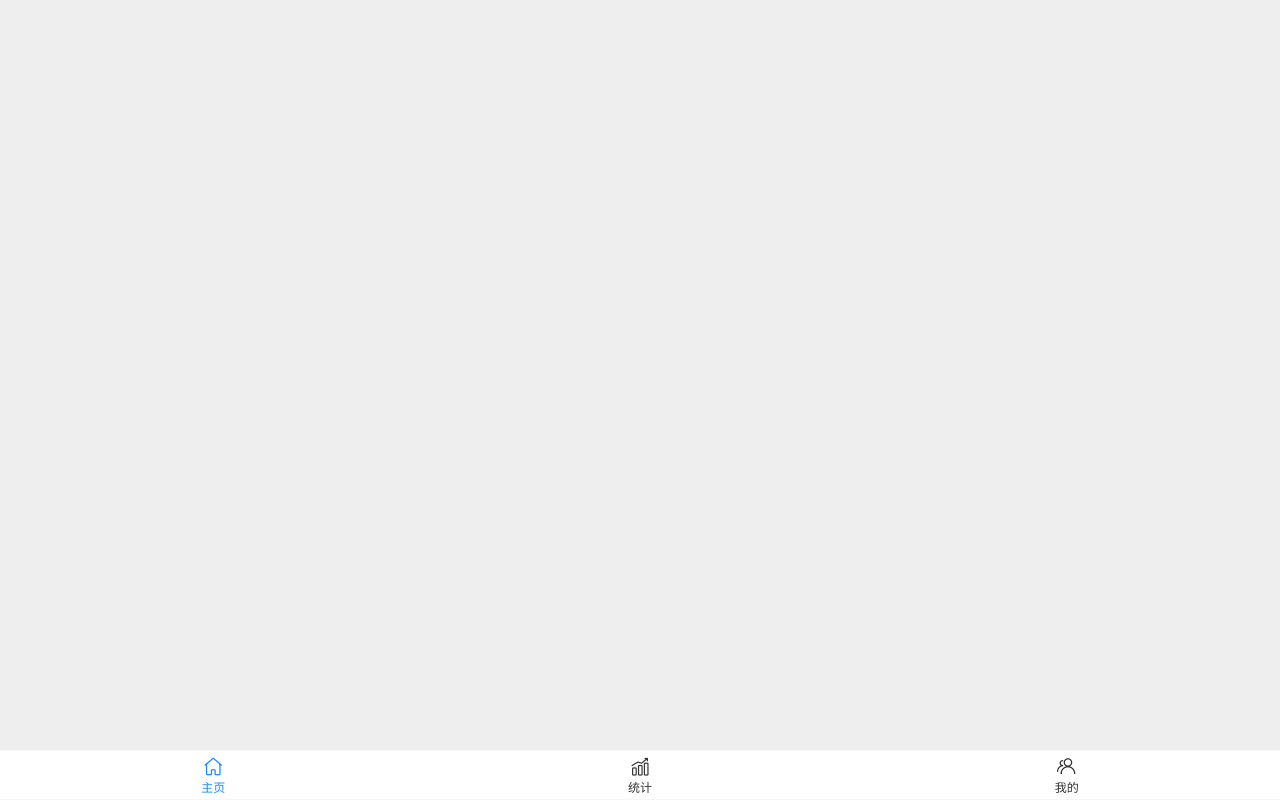
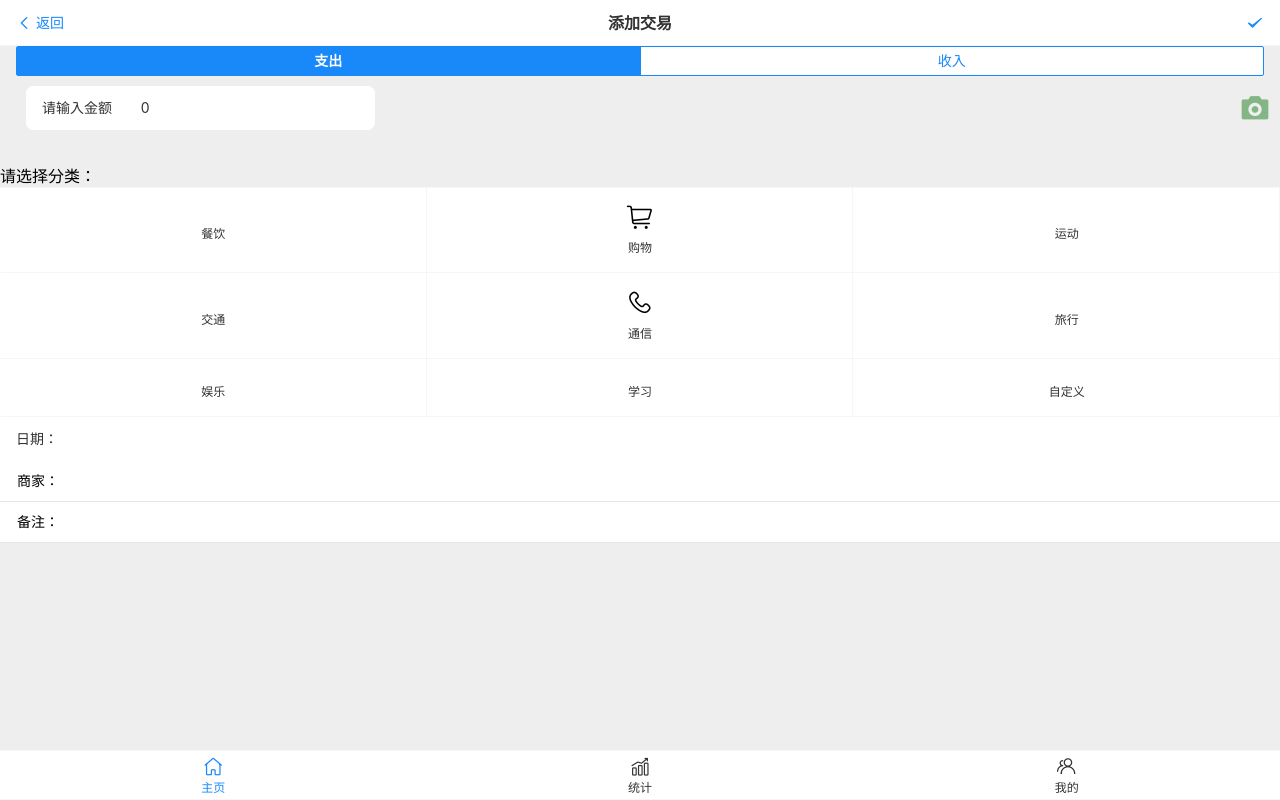
Before and after one commit to liuyiting3158/app-, a Vue app in the folder jizhang-vue3/: page /#/deal in a window 1280 px wide. Before the commit this address had no page. Built offline with nearby package versions, Linux system fonts and the light colour scheme.

Commit message:
2023-2-3: vant4官网在00:18 时挂了，写不了了

```diff
--- /dev/null
+++ b/jizhang-vue3/src/components/AddDeal.vue
@@ -0,0 +1,53 @@
+<template>
+    <div class="content">
+        <div class="content-left">
+            <!-- 可以使用 CellGroup 作为容器 -->
+            <van-cell-group inset>
+                <van-field
+                    v-model="value"
+                    label="请输入金额"
+                    placeholder="请输入金额"
+                />
+            </van-cell-group>
+
+        </div>
+        <div class="content-right">
+            <van-icon name="photograph"/>
+        </div>
+    </div>
+    <van-divider/>
+
+</template>
+
+<script setup>
+
+import {ref} from "vue";
+
+const value=ref(0);
+
+</script>
+
+<style scoped lang="less">
+
+.content {
+    display: flex;
+    flex-direction: row;
+    justify-content: space-between;
+    margin-top: 10px;
+    margin-left: 10px;
+    margin-right: 10px;
+
+    .content-left {
+        font-size: 30px;
+        color: #84B585;
+    }
+
+    .content-right {
+        font-size: 30px;
+        color: #84B585;
+        //居中
+        align-self: center;
+    }
+}
+
+</style>
--- /dev/null
+++ b/jizhang-vue3/src/components/AddDealBottom.vue
@@ -0,0 +1,74 @@
+<template>
+    <div class="bottom">
+        <div class="time">
+            <van-cell title="日期：" :value="date" @click="show = true"/>
+            <van-calendar v-model:show="show" @confirm="onConfirm"/>
+        </div>
+        <div class="type">
+            <div class="text">商家：</div>
+            <div class="type-content">
+                <input type="text" class="type-content-input">
+            </div>
+        </div>
+        <div class="type">
+            <div class="text">备注：</div>
+            <div class="type-content">
+                <input type="text" class="type-content-input">
+            </div>
+
+        </div>
+    </div>
+</template>
+
+<script setup>
+
+import {ref} from "vue";
+
+const date = ref('');
+const show = ref(false);
+
+const formatDate = (date) => `${date.getFullYear()}/${date.getMonth() + 1}/${date.getDate()}`;
+const onConfirm = (value) => {
+    show.value = false;
+    date.value = formatDate(value);
+};
+
+
+</script>
+
+<style scoped lang="less">
+.type {
+    display: flex;
+    flex-direction: row;
+    background-color: #fff;
+    //下边框
+    border-bottom: 1px solid #e5e5e5;
+    height: 40px;
+
+    .text {
+        line-height: 40px;
+        text-align: center;
+        margin-left: 17px;
+        font-size: 14px;
+    }
+
+    .type-content {
+        flex: 1;
+
+        .type-content-input {
+            width: 90%;
+            height: 35px;
+            margin-right: 10px;
+            font-size: 14px;
+            padding-left: 10px;
+            border: none;
+            //文字右对齐
+
+            text-align: right;
+            color: #969799;
+        }
+    }
+
+}
+
+</style>
--- /dev/null
+++ b/jizhang-vue3/src/components/Expend.vue
@@ -0,0 +1,60 @@
+<template>
+    <van-grid :column-num="3">
+        <van-grid-item
+            v-for="(item,index) in data"
+            :key="index" :icon=item.icon :text=item.text
+        />
+    </van-grid>
+
+</template>
+
+<script setup>
+
+const data = [
+    {
+        text: '餐饮',
+        icon: 'food-o'
+    },
+    {
+        text: '购物',
+        icon: 'shopping-cart-o'
+    },
+    {
+        text: '运动',
+        icon: 'basketball-o',
+    },
+    {
+        text: '交通',
+        icon: 'bus-o'
+    },
+    {
+        text: '通信',
+        icon: 'phone-o'
+    },
+    {
+        text: '旅行',
+        icon: 'airplay-o'
+    },
+    {
+        text: '娱乐',
+        //游戏图标
+        icon: 'game-o'
+    },
+    {
+        text: '学习',
+        icon: 'book-o',
+    },
+    {
+        text: '自定义',
+        //笔图标
+        icon: 'edit-o'
+    }
+
+
+]
+
+</script>
+
+<style scoped>
+
+</style>
--- /dev/null
+++ b/jizhang-vue3/src/components/InCome.vue
@@ -0,0 +1,59 @@
+<template>
+    <van-grid :column-num="3">
+        <van-grid-item
+            v-for="(item,index) in data"
+            :key="index" :icon=item.icon :text=item.text
+        />
+    </van-grid>
+
+</template>
+
+<script setup>
+
+const data = [
+    {
+        text: '工资',
+        icon: 'home-o'
+    },
+    {
+        text: '红包',
+        icon: 'search-o'
+    },
+    {
+        text: '租金',
+        icon: 'friends-o'
+    },
+    {
+        text: '分红',
+        icon: 'chat-o'
+    },
+    {
+        text: '理财',
+        icon: 'cart-o'
+    },
+    {
+        text: '其他',
+        icon: 'photo-o'
+    },
+    {
+        text: '借入',
+        icon: 'photo-o'
+
+    },
+    {
+        text: '收款',
+        icon: 'photo-o'
+    },
+    {
+        text: '设置',
+        icon: 'photo-o'
+    }
+
+
+]
+
+</script>
+
+<style scoped>
+
+</style>
--- /dev/null
+++ b/jizhang-vue3/src/components/search-bar.vue
@@ -0,0 +1,24 @@
+<template>
+    <form action="/">
+        <van-search
+            v-model="value"
+            show-action
+            placeholder="请输入搜索关键词"
+            @search="onSearch"
+            @cancel="onCancel"
+        />
+    </form>
+</template>
+
+<script setup>
+import {ref} from "vue";
+import {showToast} from "vant";
+
+const value = ref('');
+const onSearch = (val) => showToast(val);
+const onCancel = () => showToast('取消');
+</script>
+
+<style scoped>
+
+</style>
--- /dev/null
+++ b/jizhang-vue3/src/pages/Deal.vue
@@ -0,0 +1,57 @@
+<template>
+    <van-nav-bar title="添加交易" left-text="返回" left-arrow
+                 @click-left="onClickLeft">
+        <template #right>
+            <van-icon name="success" size="18"/>
+        </template>
+    </van-nav-bar>
+
+    <van-tabs v-model:active="active" type="card" class="card">
+        <van-tab title="支出">
+            <AddDeal/>
+            请选择分类：
+            <Expend/>
+        </van-tab>
+        <van-tab title="收入">
+            <AddDeal/>
+            请选择分类：
+            <InCome/>
+        </van-tab>
+    </van-tabs>
+    <AddDealBottom/>
+
+
+
+
+
+</template>
+
+<script setup>
+
+import {ref} from "vue";
+import AddDeal from "../components/AddDeal.vue";
+import Expend from "../components/Expend.vue";
+import InCome from "../components/InCome.vue";
+import AddDealBottom from "../components/AddDealBottom.vue";
+
+const onClickLeft = () => {
+    history.back();
+}
+const active = ref(0);
+
+
+
+
+</script>
+
+<style scoped lang="less">
+
+van-tabs {
+    .card {
+        margin-top: 10px;
+        //圆角
+        border-radius: 10px;
+    }
+}
+
+</style>
--- a/jizhang-vue3/src/pages/Index.vue
+++ b/jizhang-vue3/src/pages/Index.vue
@@ -1,6 +1,10 @@
 <template>
     <!--头部    -->
-    <van-nav-bar title="记账APP"/>
+    <van-nav-bar title="记账APP" >
+        <template #right>
+            <van-icon name="search" @click="search"/>
+        </template>
+    </van-nav-bar>
     <index-header/>
     <div class="recent-bill">近日账单</div>
     <Bill/>
@@ -10,13 +14,26 @@
     <Bill/>
     <Bill/>
 
-    <van-icon class="bottom-add" name="add"/>
+    <van-icon class="bottom-add" name="add" @click="goDeal"/>
 
 </template>
 
 <script setup>
 import IndexHeader from "../components/Index-header.vue";
 import Bill from "../components/Bill.vue";
+import {useRouter} from "vue-router";
+
+const router = useRouter();
+
+
+const search = () => {
+    console.log("search");
+    router.push("/search");
+}
+
+const goDeal = () => {
+    router.push("/deal");
+}
 
 </script>
 
@@ -37,7 +54,7 @@ import Bill from "../components/Bill.vue";
 
 }
 
-.recent-bill{
+.recent-bill {
     font-size: 14px;
     margin-top: 10px;
     margin-left: 10px;
--- /dev/null
+++ b/jizhang-vue3/src/pages/SearchPage.vue
@@ -0,0 +1,62 @@
+<template class="all">
+
+
+    <van-nav-bar
+        title="标题"
+        left-text="返回"
+        left-arrow
+        @click-left="onClickLeft"
+    />
+
+    <van-tabs v-model:active="active" class="navbar">
+        <van-tab title="类别">
+            <search-bar class="search-bar"/>
+            这里是类别的搜索结果
+            <Bill/>
+        </van-tab>
+        <van-tab title="备注">
+            <search-bar class="search-bar"/>
+            这里是备注的搜索结果
+            <Bill/>
+
+        </van-tab>
+        <van-tab title="商家">
+            <search-bar class="search-bar"/>
+            这里是商家的搜索结果
+            <Bill/>
+
+        </van-tab>
+    </van-tabs>
+
+
+</template>
+
+<script setup>
+import {ref} from "vue";
+import {showToast} from "vant";
+import SearchBar from "../components/search-bar.vue";
+import {useRouter} from "vue-router";
+import Bill from "../components/Bill.vue";
+
+const router = useRouter();
+
+const value = ref('');
+const active = ref(0);
+const onSearch = (val) => showToast(val);
+const onCancel = () => showToast('取消');
+
+const onClickLeft = () => {
+    console.log("返回");
+    router.back();
+}
+</script>
+
+<style scoped lang="less">
+
+.navbar {
+    .search-bar {
+        margin-bottom: 10px;
+    }
+}
+
+</style>
```
Also changed, not shown: jizhang-vue3/components.d.ts (+10 -0 lines), jizhang-vue3/src/config/route.ts (+10 -0 lines).
